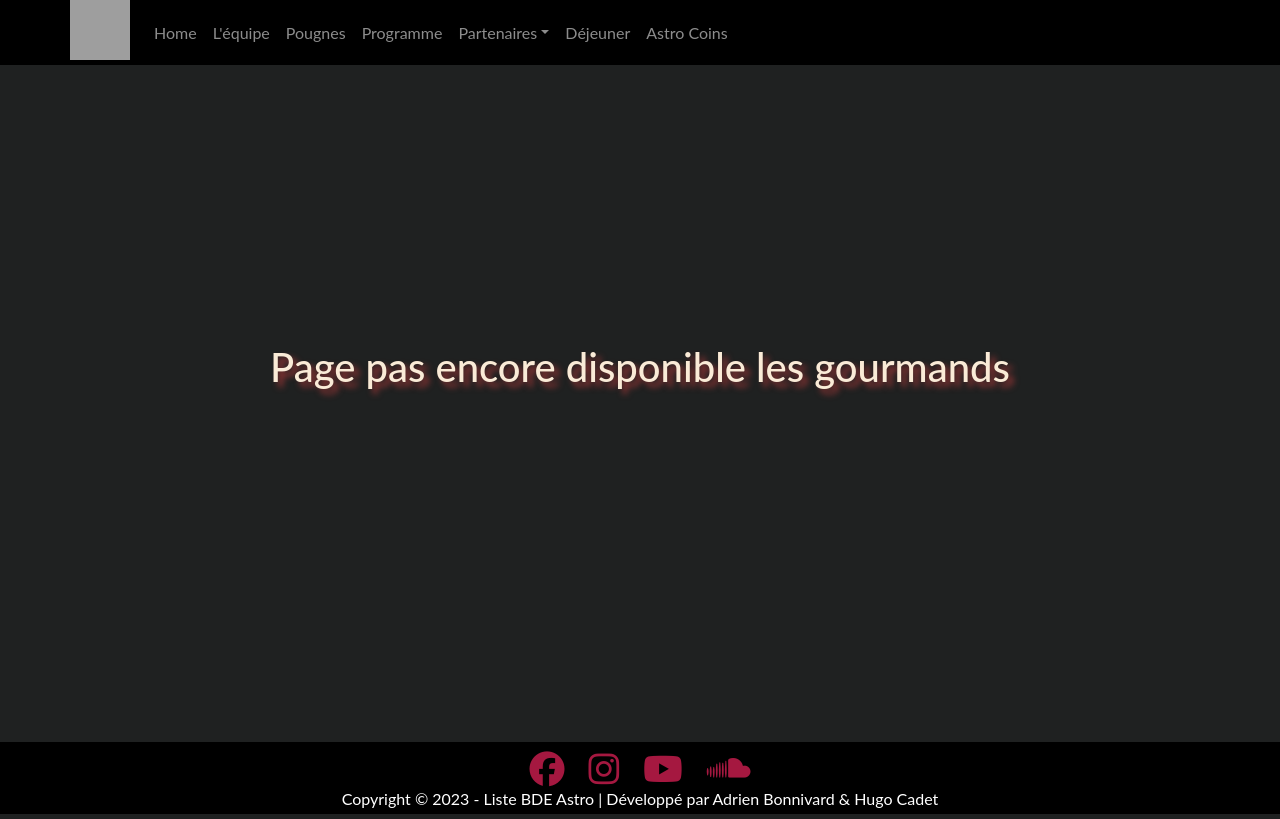
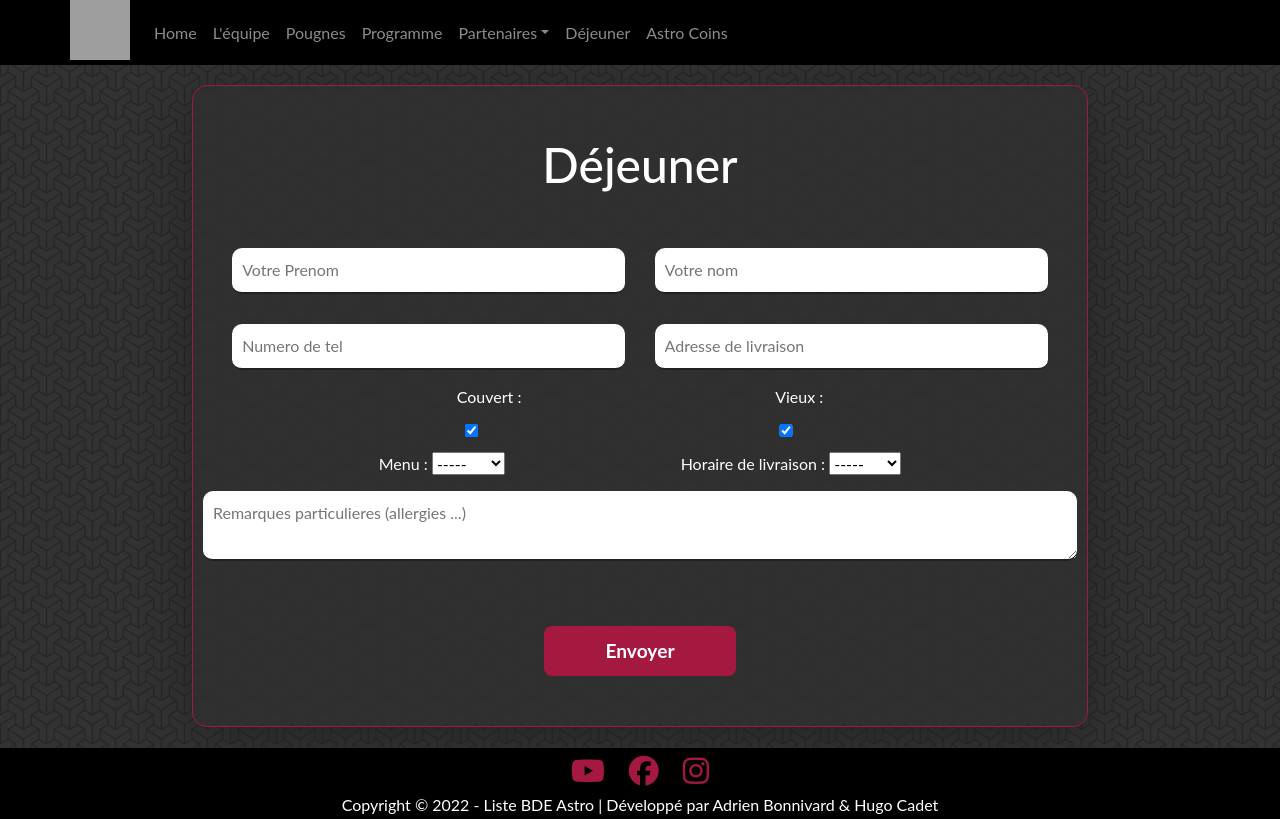
Before and after one commit to HugoKD/siite, a Django app: page /dejeuner/ in a window 1280 px wide. Run offline with Django 4.2, Linux system fonts and the light colour scheme; some libraries are stand-ins or nearby versions; grey boxes are pictures that could not be loaded.

Commit message:
fumulaire contact

```diff
--- a/Dejeuner/static/css/dejeuner.css
+++ b/Dejeuner/static/css/dejeuner.css
@@ -12,77 +12,145 @@ body {
  font-family: 'Lato', sans-serif;
 }
 
-.loader {
-    position: absolute;
-    width: 100%;
-    height: 100%;
-    background-color: #000000;
-    z-index: 1000;
+#dejeuner {
  display: flex;
+ align-items: center;
  justify-content: center;
-}
-
-.loader img{
-    position: relative;
-    transform: scale(0.4) ;
-    -webkit-animation: flash linear 1.3s infinite;
-	animation: flash linear 1.3s infinite;
+ height: 93.5vh; overflow-y: hidden;
+ background-image: url("../img/escheresque-dark-1920x1080.png");
+ background-repeat: repeat;
+ padding-top: 5%;
 }
 
 
-@-webkit-keyframes flash {
-	0% { opacity: 1; }
-	50% { opacity: .3; }
-	100% { opacity: 1; }
-}
-
-.fondu-out {
-    opacity: 0;
-    transition: opacity 0.4s ease-out;
-    z-index: -99;
+.contact_div {
+ backdrop-filter: blur(3px);
+ -webkit-backdrop-filter: blur(6px); /* compatibilité avec safari */
+ max-width: 80%;
+ min-height: 80%; width: 70%;
+ padding: 50px 10px;
+ margin: 0px auto;
+ border-radius: 15px;
+ border: 1px solid #a51840;
+ box-shadow: 0px 10px 50px -10px #1f2121;
+ text-align: center;
+ color: white;
+ animation-duration: 2s;
+ animation-name: slidein;
 }
 
 
-.dejeuner {
-    display: flex;
-    align-items: center;
-    justify-content: center;
-    height: 92.8vh;
-    background-color: #1f2121;
+
+@keyframes slidein {
+ from {
+ padding-right: 10%;
+ padding-left:10%
  }
-
-.dejeuner h1 {
-    color: antiquewhite;
-    text-shadow: 5px 5px 6px rgba(204, 63, 63, 0.7);
+ to {
+ padding-left: 10px;
+ padding-right: 10px;
+ }
 }
 
 
+section#dejeuner .contact_div .texte h3{
+    font-size: 1.2em;
+}
+
+section#dejeuner .contact_div .texte h1{
+    margin-bottom: 40px;
+    font-size: 3em;
+}
+
+
+section#dejeuner .contact_div form input {
+    width: 45%;
+    display: flex;
+}
+
+section#dejeuner .contact_div form .bloc {
+    justify-content: space-evenly;
+    flex-direction: row;
+    display: flex;
+}
+section#dejeuner .contact_div form input:hover,
+section#dejeuner .contact_div form textarea:hover {
+    border-bottom: 2px solid #a51840;
+}
+
+section#dejeuner .contact_div form textarea {
+    margin: 15px 0;
+    padding: 10px;
+    box-sizing: border-box;
+    border: none;
+    outline: none;
+    border-bottom: 2px solid #1f2121;
+    transition: 0.2s;
+    border-radius: 10px;
+    width: 100%;
+}
+section#dejeuner .contact_div form input {
+    margin: 15px 0;
+    padding: 10px;
+    box-sizing: border-box;
+    border: none;
+    outline: none;
+    border-bottom: 2px solid #1f2121;
+    transition: 0.2s;
+    border-radius: 10px;
+}
+
+
+
+section#dejeuner .contact_div form button {
+    width: 192px;
+    height: 50px;
+    border-radius: 8px;
+    border: none;
+    background-color: #a51840;
+    color: white;
+    font-weight: bold;
+    font-size: 1.2em;
+    cursor: pointer;
+    outline: none;
+    margin: 0 auto;
+    transition: 0.2s;
+    display: block;
+    margin-top: 5%;
+
+}
+
+
+section#dejeuner .contact_div form button:hover {
+    transform: translateY(-5px);
+    box-shadow: 0px 10px 40px -10px #1f2121;
+}
+
+
+
+
 .parentIcon {
-    position: relative; height: 45px;
-    bottom: 0;
     align-items: center;
     justify-content: center;
     flex-direction: column;
     text-align: center;
     width: 100%;
-    background-color: black;
+    background-color: #000000;
 }
 
 .parentIcon a {
-    transform: translateX(5px);
     text-align: center;
     width: 12%;
-    padding: 0 10px 0px 10px;
+    padding: 10px;
     color: #a51840;
-    font-size: 35px;
+    font-size: 30px;
 }
-
 .parentIcon a:hover {
-    color: #1f2121;
+    color: #000000;
 }
 
 .copy {
-    display: flex; bottom: 0;
+    height: 30%;
     background-color: black;
     color: white;
     align-items: center;
@@ -90,15 +158,7 @@ body {
     flex-direction: column;
     text-align: center;
 }
-
 .copy p {
     margin-bottom: 0;
-    padding-bottom: 3px;
+    padding-bottom: 2px;
 }
-
-@media screen and (max-width:700px) {
-
-    .dejeuner h1 {
-        font-size: 1rem;
-    }
-}
--- a/Dejeuner/templates/dejeuner/dejeuner.html
+++ b/Dejeuner/templates/dejeuner/dejeuner.html
@@ -4,15 +4,11 @@
 <html lang="en">
 <head>
     <meta charset="UTF-8">
-    <title>Déjeuner - Liste Astro BDE 2023</title>
-     <meta name="viewport" content="width=device-width, initial-scale=1">
+    <title>Title</title>
     <link rel="stylesheet" href="{% static 'css/dejeuner.css' %}">
-    <link href="https://cdn.jsdelivr.net/npm/bootstrap@5.0.2/dist/css/bootstrap.min.css" rel="stylesheet">
-    <script src="https://code.jquery.com/jquery-3.2.1.slim.min.js" integrity="sha384-KJ3o2DKtIkvYIK3UENzmM7KCkRr/rE9/Qpg6aAZGJwFDMVNA/GpGFF93hXpG5KkN" crossorigin="anonymous"></script>
-    <script src="https://cdn.jsdelivr.net/npm/popper.js@1.12.9/dist/umd/popper.min.js" integrity="sha384-ApNbgh9B+Y1QKtv3Rn7W3mgPxhU9K/ScQsAP7hUibX39j7fakFPskvXusvfa0b4Q" crossorigin="anonymous"></script>
-    <script src="https://cdn.jsdelivr.net/npm/bootstrap@4.0.0/dist/js/bootstrap.min.js" integrity="sha384-JZR6Spejh4U02d8jOt6vLEHfe/JQGiRRSQQxSfFWpi1MquVdAyjUar5+76PVCmYl" crossorigin="anonymous"></script>
+    <link href="https://cdn.jsdelivr.net/npm/bootstrap@5.2.2/dist/css/bootstrap.min.css" rel="stylesheet" integrity="sha384-Zenh87qX5JnK2Jl0vWa8Ck2rdkQ2Bzep5IDxbcnCeuOxjzrPF/et3URy9Bv1WTRi" crossorigin="anonymous">
+    <link rel="shortcut icon" type="image/png" href="{% static 'img/astronaute_detouré.png' %}"/>
     <script src="https://kit.fontawesome.com/717f408a62.js" crossorigin="anonymous"></script>
-    <link rel="shortcut icon" type="image/png" href="{% static 'img/astronaute_detouré.png' %}"/>
 </head>
 
 <body>
@@ -20,26 +16,84 @@
     {% block content %}
     {% endblock %}
 
-         <script src="{% static "js/loader.js" %}" async></script>
-        <div class="loader">
-            <img src="{% static "img/astronaute_detouré.png" %}" alt="loader">
+    <section id="dejeuner">
+        <div class="contact_div">
+                <div class="texte"><h1>Déjeuner</h1></div>
+
+
+                    <form action="" method="post">
+
+                        {% csrf_token %}
+                        <div class="bloc">
+                            <input type="text" name="Prenom" placeholder="Votre Prenom" required="" maxlength="20">
+                            <input type="text" name="Nom" placeholder="Votre nom" required="" maxlength="20">
+                        </div>
+                        <div class="bloc">
+                            <input type="integer" name="Num" placeholder="Numero de tel" required="" maxlength="10">
+                            <input type="text" name="Adresse" placeholder="Adresse de livraison" required="">
+                        </div>
+                        <div class="bloc">
+                            <div class="couvert">Couvert :<input type="checkbox" id="Couvert" name="Couvert" checked></div>
+                            <div class="vieux"> Vieux : <input type="checkbox" id="Vieux" name="Vieux" checked></div>
+                        </div>
+                        <div class="bloc">
+                            <div class="menu">
+                                Menu :
+                                <select name="Menu">
+                                    <option value="">-----</option>
+                                    <option value="Menu1">Menu1</option>
+                                    <option value="Menu2">Menu2</option>
+                                    <option value="Menu3">Menu3</option>
+                                </select>
+                            </div>
+                            <div class="horaire">
+                            Horaire de livraison :
+                            <select name="Horaire">
+                                <option value="">-----</option>
+                                <option value="7h00">7h00</option>
+                                <option value="7h30">7h30</option>
+                                <option value="8h00">8h00</option>
+                                <option value="9h00">9h00</option>
+                                <option value="9h30">9h30</option>
+                                <option value="10h00">10h00</option>
+                                <option value="10h30">10h30</option>
+                                <option value="11h00">11h00</option>
+                                <option value="11h30">11h30</option>
+                                <option value="12h00">12h00</option>
+                                <option value="12h30">12h30</option>
+                                <option value="13h00">13h00</option>
+                                <option value="13h30">13h30</option>
+                                <option value="14h00">14h00</option>
+                                <option value="14h30">14h30</option>
+                                <option value="15h00">15h00</option>
+                                <option value="15h30">15H30</option>
+                                <option value="16h00">16h00</option>
+                                <option value="16h30">16h30</option>
+                                <option value="17h00">17h00</option>
+                            </select>
+                        </div>
+                        </div>
+                        <textarea type="text" name="Message" placeholder="Remarques particulieres (allergies ...)" maxlength="100"></textarea>
+                        <button type="submit" onclick="maFonction()">Envoyer</button>
+
+                    <script>
+                          function maFonction()
+                          {
+                            confirm("Attention tu n'as droit que à un seul menu par personne, es-tu sur de ton choix ?");
+                          }
+                    </script>
+                    </form>
         </div>
-
-    <section class="dejeuner">
-        <h1>Page pas encore disponible les gourmands</h1>
     </section>
     <footer>
         <div class="parentIcon">
+            <a href="https://www.youtube.com/@astro-listebde2023" target="_blank" rel="noopener noreferrer"><i class="fa-brands fa-youtube"></i></a>
             <a href="https://www.facebook.com/profile.php?id=100087748087188" target="_blank" rel="noopener noreferrer"><i class="fa-brands fa-facebook"></i></a>
             <a href="https://www.instagram.com/astro_2023_/" target="_blank" rel="noopener noreferrer"><i class="fa-brands fa-instagram"></i></a>
-            <a href="https://www.youtube.com/@astro-listebde2023" target="_blank" rel="noopener noreferrer"><i class="fa-brands fa-youtube"></i></a>
-            <a href="https://soundcloud.com/astro-864752583" target="_blank" rel="noopener noreferrer"><i class="fa-brands fa-soundcloud"></i></a>
         </div>
         <div class="copy">
-            <p>Copyright © 2023 - Liste BDE Astro | Développé par Adrien Bonnivard & Hugo Cadet</p>
+            <p>Copyright © 2022 - Liste BDE Astro | Développé par Adrien Bonnivard & Hugo Cadet</p>
         </div>
     </footer>
-
-<script src="https://cdn.jsdelivr.net/npm/bootstrap@5.2.2/dist/js/bootstrap.bundle.min.js" integrity="sha384-OERcA2EqjJCMA+/3y+gxIOqMEjwtxJY7qPCqsdltbNJuaOe923+mo//f6V8Qbsw3" crossorigin="anonymous"></script>
 </body>
 </html>
```
Also changed, not shown: Dejeuner/static/css/redirection.css (added, +92 -0 lines). Lines whose indentation alone changed are shown as unchanged.
